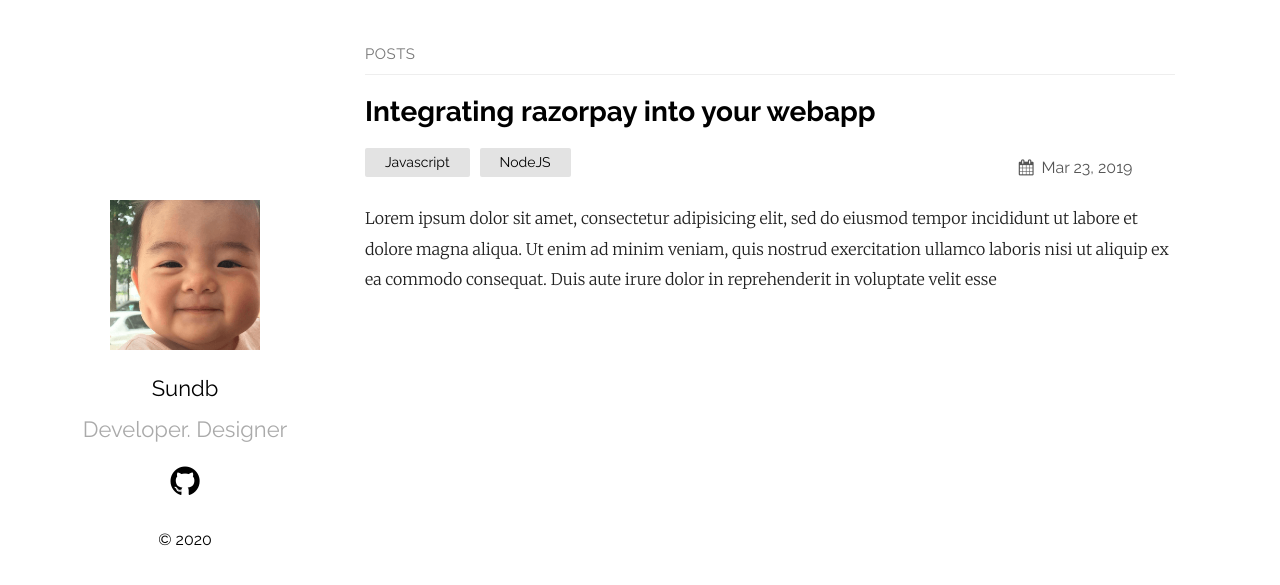
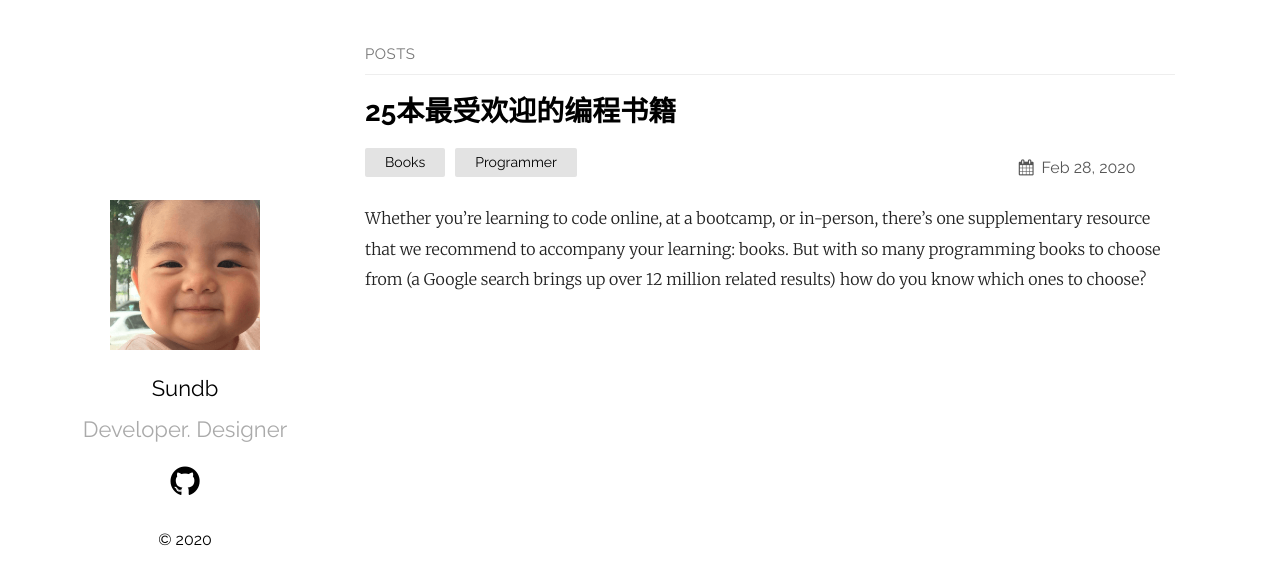
Before and after one commit to sundb/sundb.github.io, a Jekyll site: the page built from index.md, in a window 1280 px wide. Shown: the top 585 px of the page. Built offline with Jekyll 4.4.1, drawn with Linux system fonts in a browser that asks for light colours.

Commit message:
add 2020-02-28-25-most-recommended-programer-books post

````diff
--- a/_config.yml
+++ b/_config.yml
@@ -49,3 +49,4 @@
 
 plugins:
   - jekyll-seo-tag
+  - jekyll-toc
--- a/_posts/2019-03-23-welcome-to-jekyll.markdown
+++ /dev/null
@@ -1,28 +0,0 @@
----
-layout: post
-title:  "Integrating razorpay into your webapp"
-date:   2019-03-23 21:03:36 +0530
-categories: Javascript NodeJS
----
-Lorem ipsum dolor sit amet, consectetur adipisicing elit, sed do eiusmod tempor incididunt ut labore et dolore magna aliqua. Ut enim ad minim veniam, quis nostrud exercitation ullamco laboris nisi ut aliquip ex ea commodo consequat. Duis aute irure dolor in reprehenderit in voluptate velit esse
-
-```javascript
-const Razorpay = require('razorpay');
-
-let rzp = Razorpay({
-	key_id: 'KEY_ID',
-	secret: 'name'
-});
-
-// capture request
-rzp.capture(payment_id, cost)
-	.then(function (data) {
-		return 2;
-	})
-```
-
-Check out the [Jekyll docs][jekyll-docs] for more info on how to get the most out of Jekyll. File all bugs/feature requests at [Jekyll’s GitHub repo][jekyll-gh]. If you have questions, you can ask them on [Jekyll Talk][jekyll-talk].
-
-[jekyll-docs]: https://jekyllrb.com/docs/home
-[jekyll-gh]:   https://github.com/jekyll/jekyll
-[jekyll-talk]: https://talk.jekyllrb.com/
--- /dev/null
+++ b/_posts/2020-02-28-25-most-recommended-programer-books.md
@@ -0,0 +1,59 @@
+---
+layout: post
+title: "25本最受欢迎的编程书籍"
+date: 2020-02-28
+categories: Books Programmer
+tags:
+toc: true
+---
+Whether you’re learning to code online, at a bootcamp, or in-person, there’s one supplementary resource that we recommend to accompany your learning: books. But with so many programming books to choose from (a Google search brings up over 12 million related results) how do you know which ones to choose?
+
+### 25. [持续交付 : 发布可靠软件的系统方法](https://book.douban.com/subject/6862062)
+
+### 24. [算法](https://book.douban.com/subject/10432347/)
+
+### 23. [The Self-Taught Programmer](https://book.douban.com/subject/26995962/)
+
+### 22. [快速软件开发](https://book.douban.com/subject/3151486/)
+
+### 21. [编程人生 : 15位软件先驱访谈录](https://book.douban.com/subject/5355285/)
+
+### 20. [领域驱动设计 : 软件核心复杂性应对之道](https://book.douban.com/subject/26819666/x)
+
+### 19. [计算机程序设计艺术](https://book.douban.com/subject/1130500/)
+
+### 18. [计算机程序的结构和解释](https://book.douban.com/subject/1451622/)
+
+### 17. [企业应用架构模式](https://book.douban.com/subject/4826290/)
+
+### 16. [编程珠玑](https://book.douban.com/subject/3227098/)
+
+### 15. [人件](https://book.douban.com/subject/25956450/)
+
+### 14. [算法导论](https://book.douban.com/subject/1885170/)
+
+### 13. [代码大全](https://book.douban.com/subject/1477390/)
+
+### 12. [点石成金 : 访客至上的Web和移动可用性设计秘笈](https://book.douban.com/subject/1827702/)
+
+### 11. [软技能 : 代码之外的生存指南](https://book.douban.com/subject/26835090/)
+
+### 10. [程序员面试金典](https://book.douban.com/subject/25753386/)
+
+### 9. [设计模式 : 可复用面向对象软件的基础](https://book.douban.com/subject/1052241/)
+
+### 8. [修改代码的艺术](https://book.douban.com/subject/25904007/)
+
+### 7. [代码整洁之道:程序员的职业素养](https://book.douban.com/subject/4199741/)
+
+### 6. [人月神话](https://book.douban.com/subject/2230248/)
+
+### 5. [Head First](https://book.douban.com/subject/1488876/)
+
+### 4. [重构](https://book.douban.com/subject/4262627/)
+
+### 3. [代码大全](https://book.douban.com/subject/1477390/)
+
+### 2. [代码整洁之道](https://book.douban.com/subject/4199741/)
+
+### 1. [程序员修炼之道](https://book.douban.com/subject/5387402/)
````
Also changed, not shown: plainwhite.gemspec.
